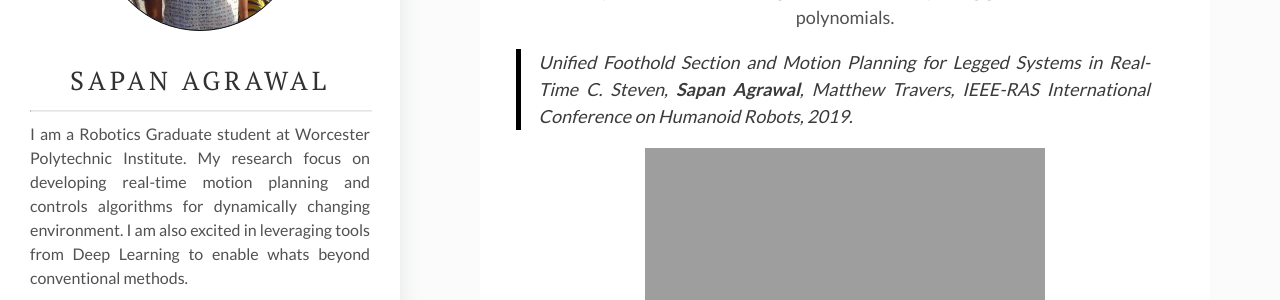
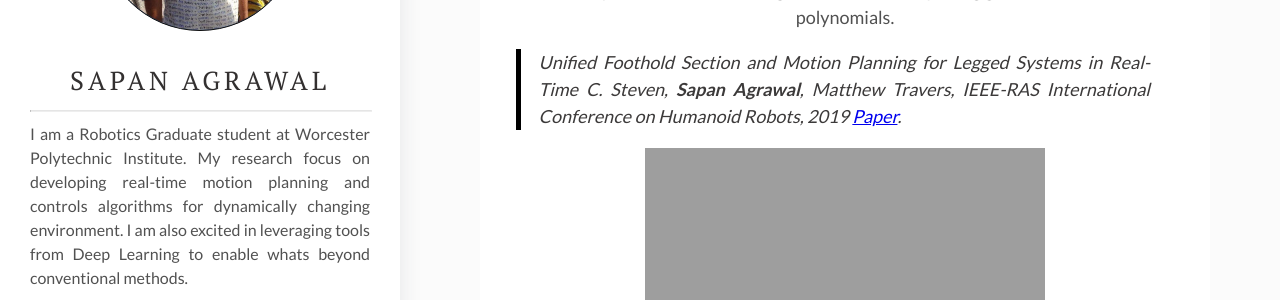
Before and after one commit to sapan-ostic/sapan-ostic.github.io, a Jekyll site: the page built from _posts/2019-01-27-Unified-Footstep-Selection-and-Motion-Planning-for-Legged-Robots.markdown, in a window 1280 px wide and 900 px high, scrolled down 552 px. Shown: the part 199-499 px from the top of the window. Built offline with Jekyll 4.4.1, drawn with Linux system fonts in a browser that asks for light colours.

Commit message:
Sequenced

```diff
--- a/_posts/2019-01-27-Unified-Footstep-Selection-and-Motion-Planning-for-Legged-Robots.markdown
+++ b/_posts/2019-01-27-Unified-Footstep-Selection-and-Motion-Planning-for-Legged-Robots.markdown
@@ -14,7 +14,7 @@ To address the problem of dynamic footstep planning for legged robots, we develo
      <figcaption align="center"> Foothold optimization conforming to terrain cost map using gradientdescent of local polynomials. </figcaption>
 </p>
 
->Unified Foothold Section and Motion Planning for Legged Systems in Real-Time C. Steven, **Sapan Agrawal**, Matthew Travers, IEEE-RAS International Conference on Humanoid Robots, 2019.
+>Unified Foothold Section and Motion Planning for Legged Systems in Real-Time C. Steven, **Sapan Agrawal**, Matthew Travers, IEEE-RAS International Conference on Humanoid Robots, 2019 [Paper](https://ghost.org/blog/markdown/).
 
 <p align="center">
     <img src="{{site.baseurl}}/assets/img/flyped.gif">
```
